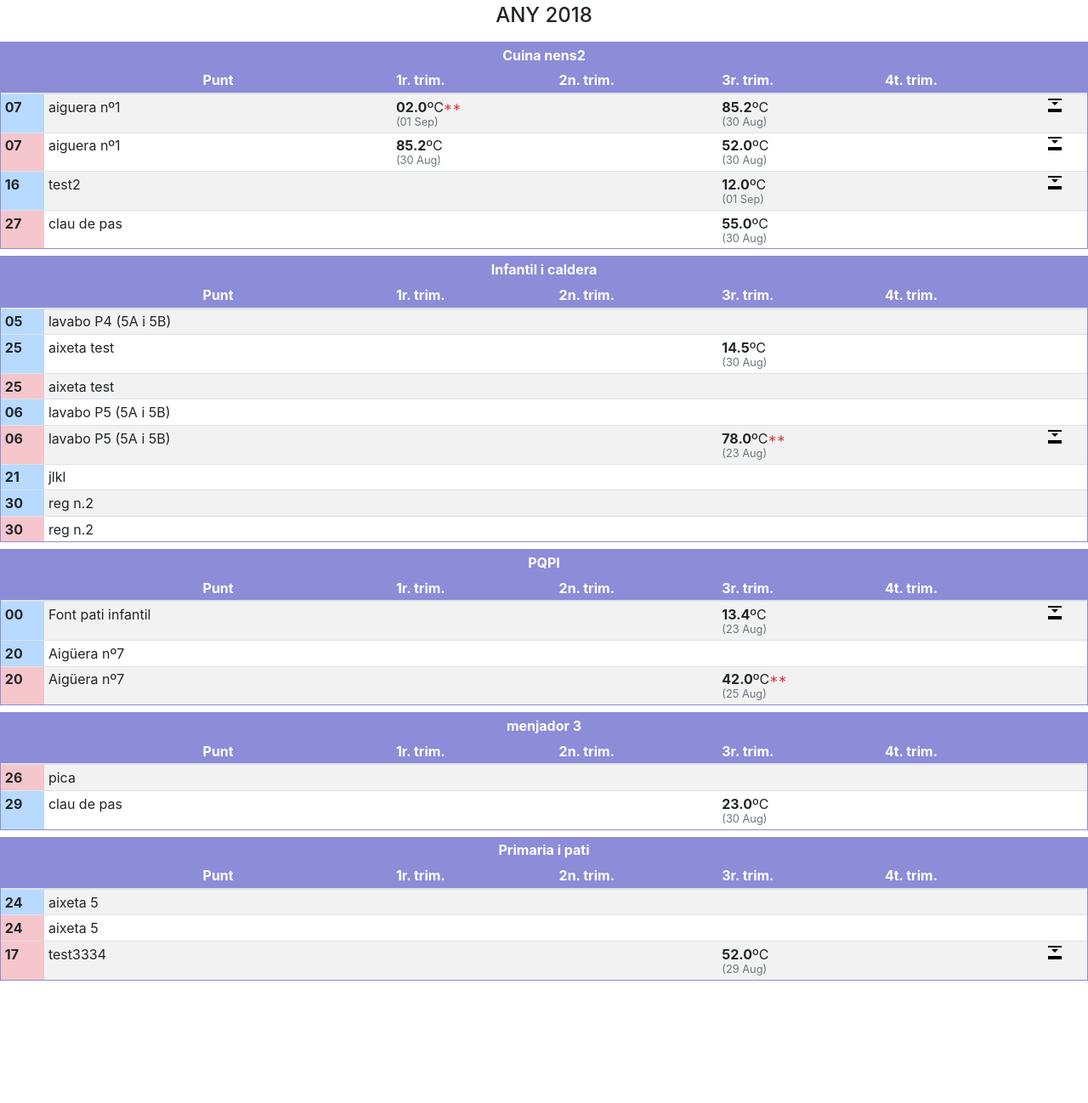
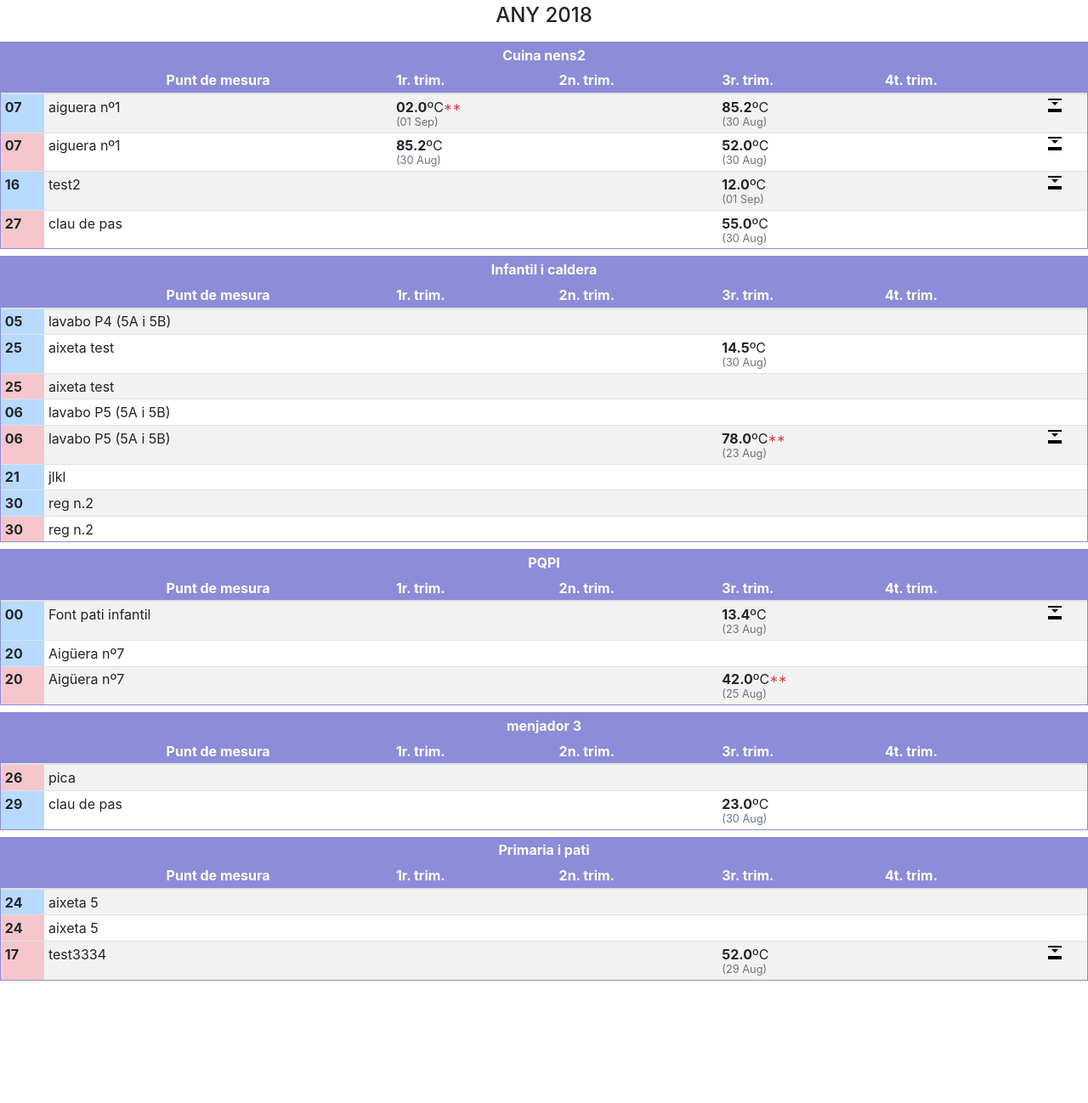
Before and after one commit to JCuli/control_legionella, a Django app: page / in a window 1280 px wide. Shown: the part 56-1354 px from the top of the page at 85% size. Run offline with Django 3.2, Linux system fonts and the light colour scheme; a user stored in the database is signed in; data comes from the database, SQL or seed files in the repository; both versions use the stored data as it was after the commit; some libraries are stand-ins or nearby versions.

Commit message:
improve templates

```diff
--- a/control_legionella/control/forms.py
+++ b/control_legionella/control/forms.py
@@ -39,6 +39,8 @@ class Create_measure_form(forms.ModelForm):
 			'temperature',
 			'status_OK'
 		]
+
+# Create_measure_FormSet = forms.modelformset_factory(Measure,form=Create_measure_form, extra=0)
 
 class Select_area_form(forms.ModelForm):
 
--- a/control_legionella/control/models.py
+++ b/control_legionella/control/models.py
@@ -46,7 +46,7 @@ class Measure_point(models.Model):
 class Measure(models.Model):
 
 	temperature			= models.DecimalField(max_digits=4, decimal_places=2)
-	measure_point		= models.ForeignKey(Measure_point, blank=False, null=False,on_delete=models.PROTECT)
+	measure_point		= models.ForeignKey(Measure_point, blank=False, null=False,on_delete=models.CASCADE)
 	type_measure 		= models.ForeignKey(Type_measure, blank=False, null=False,on_delete=models.PROTECT)
 	date_created		= models.DateTimeField(auto_now=False, auto_now_add=True, null=True)
 	date_modified		= models.DateTimeField(auto_now=True, auto_now_add=False, null=True)
--- a/control_legionella/control/static/control/css/control.css
+++ b/control_legionella/control/static/control/css/control.css
@@ -21,3 +21,7 @@
 	color: white;
 
 }
+
+.nowrap {
+	white-space: nowrap;
+}
--- a/control_legionella/templates/control/edit_mesure_point.html
+++ b/control_legionella/templates/control/edit_mesure_point.html
@@ -7,7 +7,7 @@
 
 <div class="row mt-2">
 	<div class="col">
-		<h4>Editar els punts de mesura i el seu ordre</h4>
+		<h4 class="text-center">Editar els punts de mesura i el seu ordre</h4>
 
 <div class="row mb-5 mt-2">
 	<div class="col col-6">
--- a/control_legionella/templates/control/list.html
+++ b/control_legionella/templates/control/list.html
@@ -26,12 +26,12 @@
 						</tr>
 						<tr class="table_head" >
 							<th class="border-top-0" width="4%"></th>
-							<th class="border-top-0 text-center" width="32%" >Punt</th>
-							<th class="border-top-0" width="15%">1r. trim.</th>
-							<th class="border-top-0" width="15%">2n. trim.</th>
-							<th class="border-top-0" width="15%">3r. trim.</th>
-							<th class="border-top-0" width="15%">4t. trim.</th>
-							<th class="border-top-0" width="4%"></th>
+							<th class="border-top-0 text-center nowrap" width="32%" >Punt de mesura </th>
+							<th class="border-top-0 nowrap" width="15%">1r. trim.</th>
+							<th class="border-top-0 nowrap" width="15%">2n. trim.</th>
+							<th class="border-top-0 nowrap" width="15%">3r. trim.</th>
+							<th class="border-top-0 nowrap" width="15%">4t. trim.</th>
+							<th class="border-top-0 nowrap" width="4%"></th>
 						</tr>
 					</thead>
 					<tbody>
@@ -54,7 +54,9 @@
 								<div class="collapse {{j.id}}-{{t.id}}">
 								{% for m in measure %}
 									{% if not forloop.last %}
-									<div class="font-weight-bold mb-1">{{m.temperature|stringformat:"04.1f"}}</span>ºC{% if not m.status_OK %}<span class="text-danger">**</span>{% endif %}<span class="small text-muted"><br>({{m.date_created|date:"d M"}})</div>
+									<div>
+										<span class="font-weight-bold mb-1">{{m.temperature|stringformat:"04.1f"}}</span>ºC{% if not m.status_OK %}<span class="text-danger">**</span>{% endif %}<span class="small text-muted"><br>({{m.date_created|date:"d M"}})</span>
+									</div>
 									{% endif %}
 								{% endfor %}
 								</div>
```
Also changed, not shown: control_legionella/templates/control/create_measure.html (+8 -9 lines), control_legionella/templates/control/edit_mesure_point2.html (+23 -3 lines), control_legionella/templates/control/select_point.html (+4 -4 lines), control_legionella/templates/control/select_type.html (+17 -9 lines), control_legionella/db.sqlite3.
